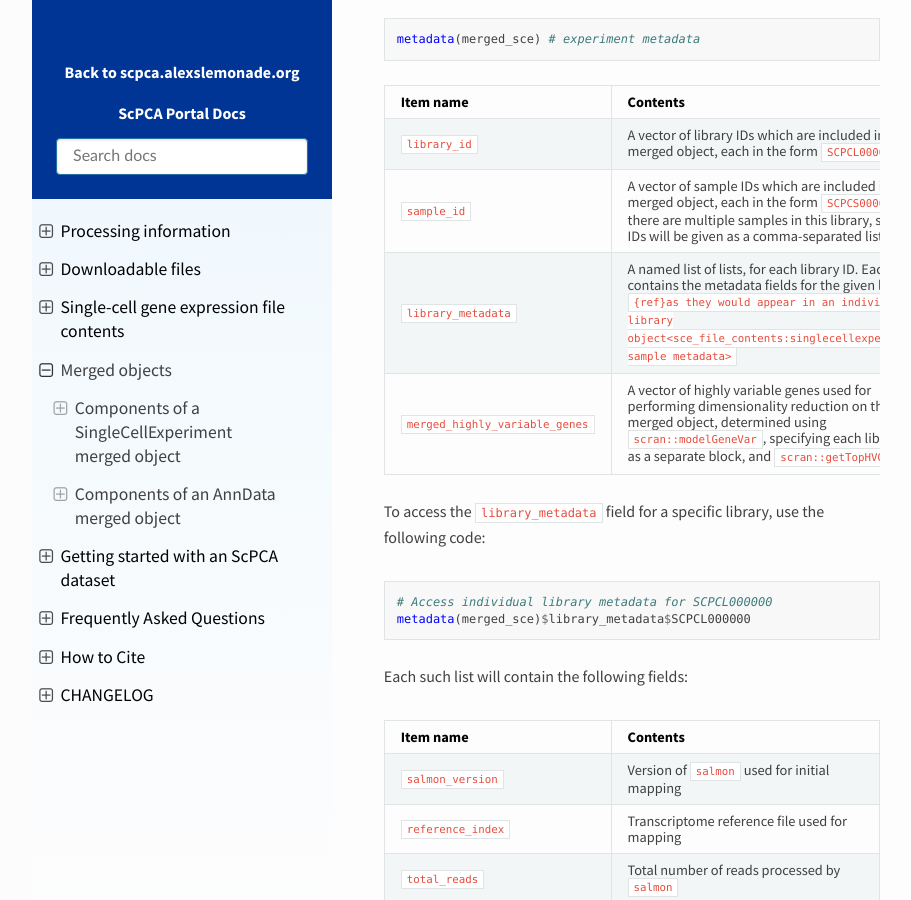
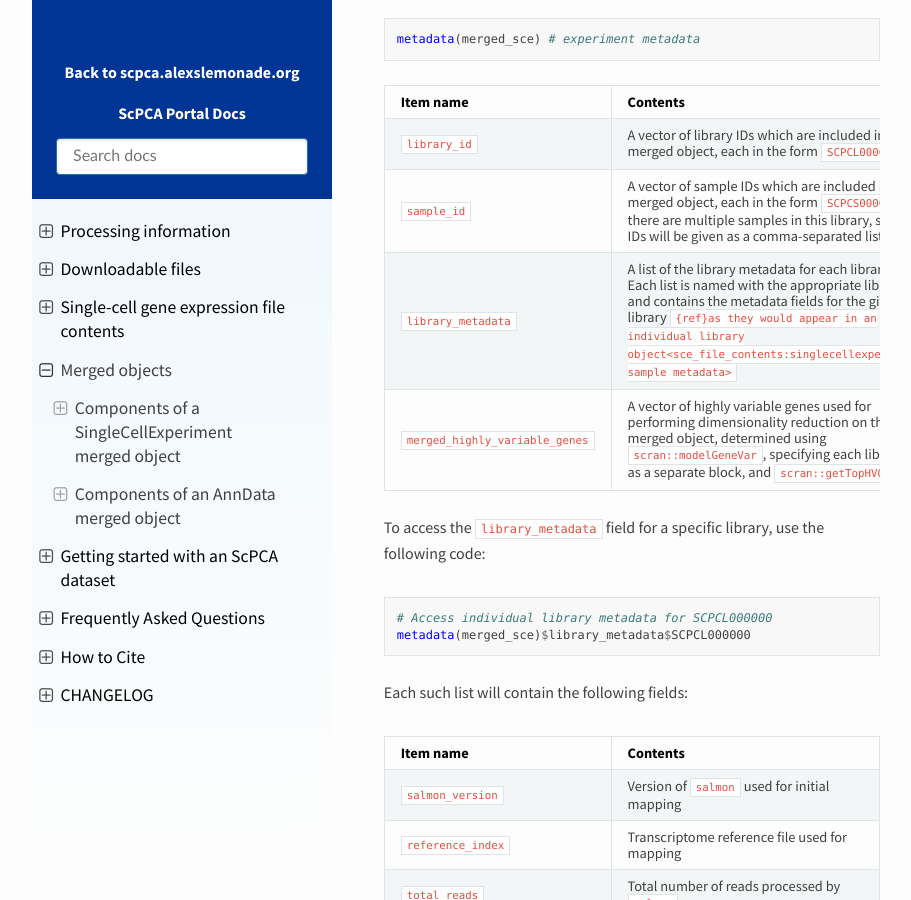
Before and after one commit to DongzeHE/scpca-docs, a Sphinx documentation site: the page built from docs/merged_objects.md, in a window 1280 px wide and 900 px high, scrolled down 6611 px. Shown: the whole window, without its empty margins (158-1069 px from the left). Built offline with Sphinx 7.4.7 and the Read the Docs theme 2.0.0, drawn with Linux system fonts in a browser that asks for light colours.

Commit message:
Update docs/merged_objects.md
Co-authored-by: Ally Hawkins <54039191+allyhawkins@users.noreply.github.com>

```diff
--- a/docs/merged_objects.md
+++ b/docs/merged_objects.md
@@ -160,7 +160,7 @@ metadata(merged_sce) # experiment metadata
 | ------------------ | -------------------------------------------------------------------------------------------------------------------------------------------------------------------------------------------------------------------------------- |
 | `library_id`       | A vector of library IDs which are included in the merged object, each in the form `SCPCL000000`                                                                                                                                                                                             |
 | `sample_id`        | A vector of sample IDs which are included in the merged object, each in the form  `SCPCS000000`. If there are multiple samples in this library, sample IDs will be given as a comma-separated list                                                                                           |
-| `library_metadata` | A named list of lists, for each library ID. Each list contains the metadata fields for the given library `{ref}as they would appear in an individual library object<sce_file_contents:singlecellexperiment sample metadata>` |
+| `library_metadata` | A list of the library metadata for each library. Each list is named with the appropriate library ID and contains the metadata fields for the given library `{ref}as they would appear in an individual library object<sce_file_contents:singlecellexperiment sample metadata>` |
 | `merged_highly_variable_genes`      | A vector of highly variable genes used for performing dimensionality reduction on the merged object, determined using `scran::modelGeneVar`, specifying each library as a separate block, and `scran::getTopHVGs`    |
 
 
```
